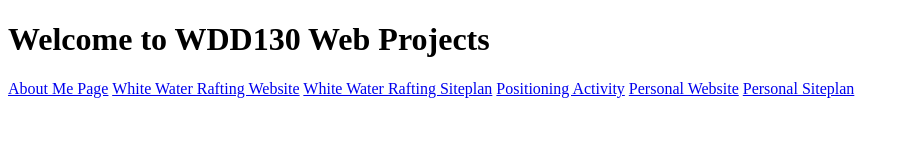
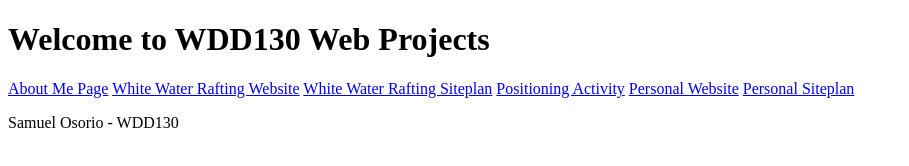
Before and after one commit to osoriosam/WDD130, a plain HTML site: page index.html in a window 1280 px wide. Shown: the whole page, without its empty margins (0-909 px from the left). Drawn offline with Linux system fonts and the light colour scheme.

Commit message:
Add My name

```diff
--- a/index.html
+++ b/index.html
@@ -16,5 +16,6 @@
       <a href="#">Personal Website</a>
       <a href="#">Personal Siteplan</a>
     </nav>
+    <p>Samuel Osorio - WDD130</p>
 </body>
 </html>
```
